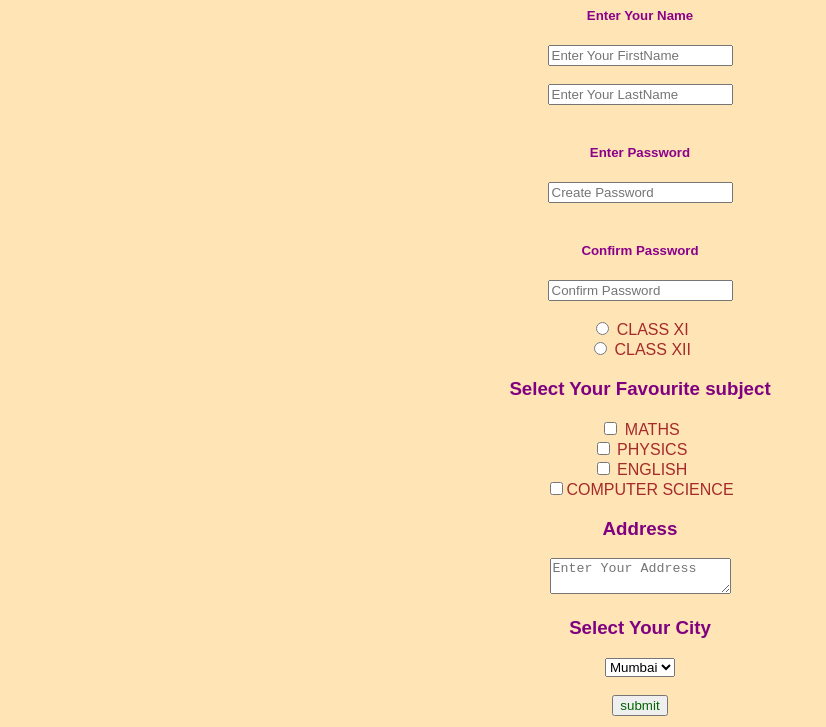
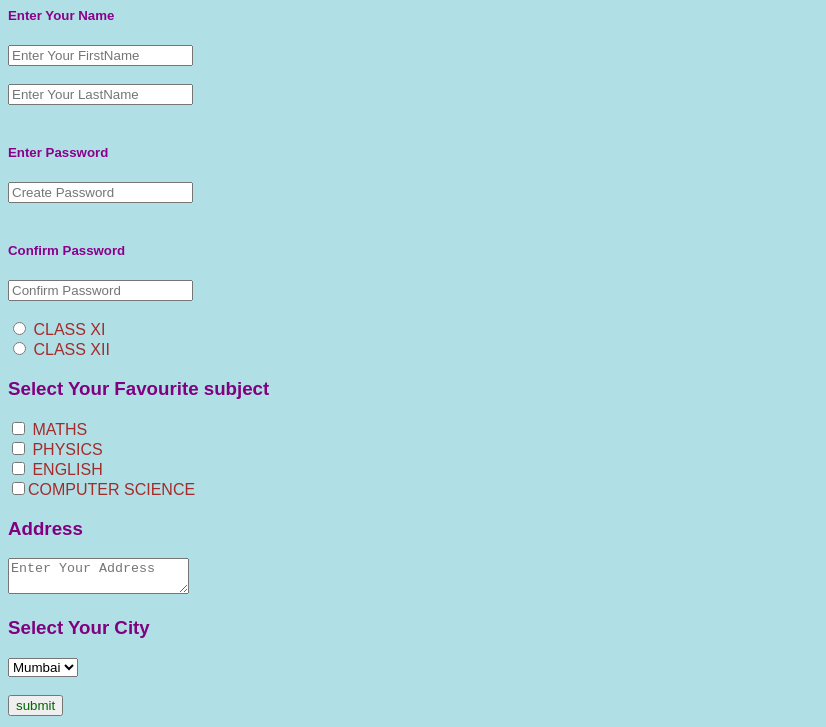
Before and after one commit to nehaingale02/HTML-CSS-Project, a plain HTML site: page index.html in a window 1280 px wide. Shown: the part 73-800 px from the top of the page, without its empty margins (0-826 px from the left). Drawn offline with Linux system fonts and the light colour scheme.

Commit message:
Add new Background

```diff
--- a/style.css
+++ b/style.css
@@ -1,6 +1,6 @@
 body{
-    background-color: moccasin;
-    text-align: center;
+    background-color:powderblue;
+    text-align: left;
     font-family: sans-serif;
 
 }
```
